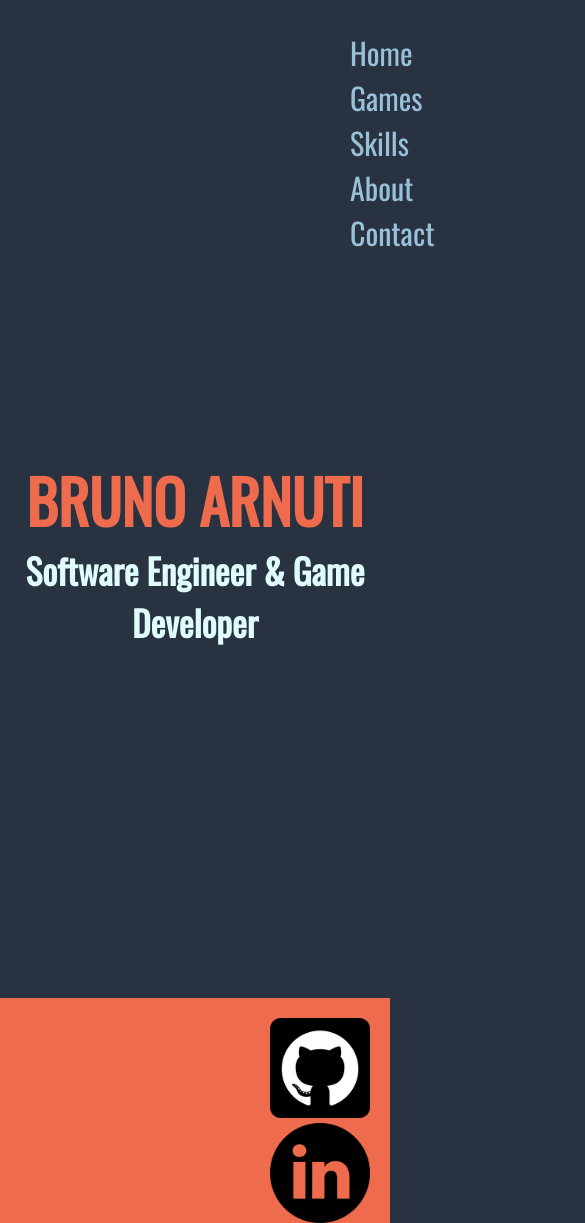
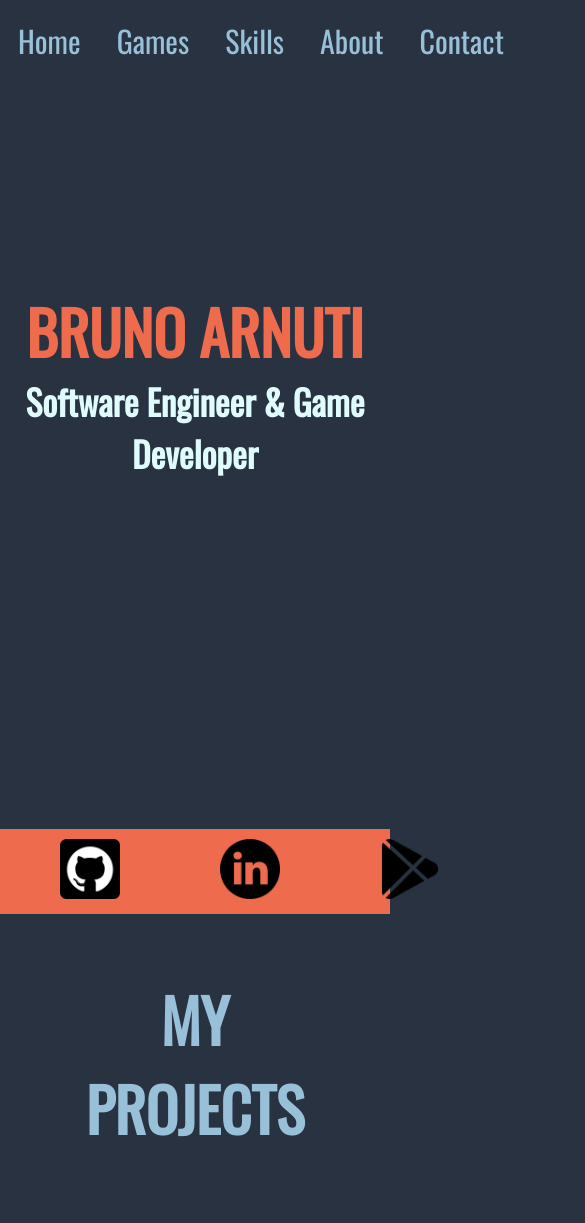
Before and after one commit to ByteAlchemist/WebDevCoderhouse, a plain HTML site: page index.html in a window 390 px wide. Shown: the top 1223 px of the page, 585 px wide, since content can reach past the window. Drawn offline with nearby package versions, Linux system fonts and the light colour scheme; a web font is replaced by a local one.

Commit message:
Home Page Responsive

```diff
--- a/css/style.css
+++ b/css/style.css
@@ -1,6 +1,6 @@
 /* Comentario */
 
-/* Reset */
+/* ---------------- Reset ----------------*/
 
 *{
     /* Propiedad para el expacio externo */
@@ -11,25 +11,7 @@
     box-sizing: border-box;
 }
 
-h1{
-    color:#EE6C4D;
-    text-align: center;
-    font-size: 60px;
-}
-
-#homeName{
-    margin-top: 200px;
-}
-
-h2{
-    color: #E0FBFC;
-    text-align: center;
-    font-size: 35px;
-}
-
-#homeDesc{
-    margin-bottom: 350px;
-}
+/* ---------------- GENERAL ----------------*/
 
 h3{
     color: #98C1D9;
@@ -41,27 +23,66 @@ body{
     font-family: 'Oswald', sans-serif;
 }
 
-header{
+/* -------------------------------- Name & Desc --------------------------------*/
+
+h1{
+    color:#EE6C4D;
+    text-align: center;
+    font-size: 60px;
+}
+
+h2{
+    color: #E0FBFC;
+    text-align: center;
+    font-size: 35px;
+}
+
+#homeName{
+    margin-top: 200px;
+}
+
+#homeDesc{
+    margin-bottom: 350px;
+}
+
+/* -------------------------------- HEADER -------------------------------- */
+
+header {
     position: sticky;
     top: 0;
 }
 
-header nav ul{
-    list-style: none;
+header div div {
+    text-align: center;
 }
 
-header nav ul li{
-    text-align: center;
+header div div a{
+    list-style: none;
     font-size: 30px;
-}
-
-header nav ul li a{
     color: #98C1D9;
     text-decoration: none;
 }
 
+#menuSelection{
+    background-color:#293241;
+    width: 100px;
+    height: 50px;
+    margin: 18px;
+}
+
+#menuGroup{
+    background-color: #293241;
+
+    /* Propiedad de flex */
+    display: flex;
+    justify-content: space-evenly;
+}
+
+/* ---------------- MAIN ---------------- */
+
 main a{
     text-decoration: none;
+
 }
 
 main p{
@@ -69,45 +90,57 @@ main p{
     font-size: 20px;
 }
 
-main div{
-    background-color: #EE6C4D;
-    padding: 20px;
-}
 
-#socialMediaGroup{
-    margin-bottom: 100px;
-}
-
-#socialMediaHome{
-    margin-right: 250px;
-    margin-left: 250px;
-}
-
-#homeGames{
-    margin-top: 100px;
-    margin-bottom: 100px;
-    background-color: #293241;
-
-}
-
-#homeGameCards{
-    background-color: #293241;
-    margin-left: 140px;
-    margin-right: 140px;
-    display: inline-block;
-}
-
-#homeGameTitle{
-    font-size: 40px;
-}
 
 main form div label{
     font-size: 35px;
 }
 
+/* ---------------- FOOTER  ----------------*/
+
 footer{
     background-color: #EE6C4D;
 }
+
+/* ---------------- SocialMedia MainPage  ----------------*/
+
+#socialMediaGroup {
+    background-color: #EE6C4D;
+    padding: 10px;
+    display: flex;
+    justify-content: space-evenly;
+}
+
+#socialMediaHome{
+    margin-right: 50px;
+    margin-left: 50px;
+}
+
+/* ------------------- GAMES & PROJECTS SECTION ------------------- */
+
+#homeGames{
+    /* margin-top: 100px;
+    margin-bottom: 100px; */
+    background-color: #293241;
+    display: flex;
+    flex-wrap: wrap;
+    justify-content: space-evenly;
+}
+
+#homeGameCards{
+    background-color: #293241;
+    padding: 20px;
+    /* margin-left: 140px; */
+    /* margin-right: 140px; */
+    /* display: inline-block; */
+}
+
+#homeGameTitle{
+    text-align: center;
+    font-size: 40px;
+}
+
+/* ---------------------------------------------------------------- */
 
 #copyright{
     color:#293241;
@@ -115,25 +148,10 @@ footer{
     text-align: center;
 }
 
-
-#menuSelection{
-    display: inline;
-    margin-left: 100px;
-    margin-right: 100px;
-}
-
-#menuGroup{
-    background-color: #293241;
-    margin-top: 30px;
-    padding-left: 250px;
-    padding-right: 100px;
-}
-
-/* Class */
-
 .subtitle{
     color: #98C1D9;
     font-size: 60px;
+    padding: 60px;
 }
 
 /* ID */
--- a/index.html
+++ b/index.html
@@ -18,29 +18,23 @@
 <body>
     <header>
         <div id="menuGroup">
-            <!-- Menu de navegacion -->
-            <nav>
-                <!-- Lista desordenada -->
-                <ul>
-                    <li id="menuSelection">
+            <div id="menuSelection">
                 <a href="index.html">Home</a>
-                    </li>
-                    <li id="menuSelection">
-                        <!-- No implementado aun, no tengo claro si ira esta pagina o no -->
+            </div>
+            <div id="menuSelection">
                 <a href="">Games</a>
-                    </li>
-                    <li id="menuSelection">
+            </div>
+            <div id="menuSelection">
                 <a href="pages/skills.html">Skills</a>
-                    </li>
-                    <li id="menuSelection">
+            </div>
+            <div id="menuSelection">
                 <a href="pages/about.html">About</a>
-                    </li>
-                    <li id="menuSelection">
+            </div>
+            <div id="menuSelection">
                 <a href="pages/contact.html">Contact</a>
-                    </li>
-                </ul>
-            </nav>
             </div>
+        </div>
+
     </header>
 
     <!-- Contenido principal -->
@@ -50,15 +44,21 @@
 
         <!-- Redes sociales -->
         <div id="socialMediaGroup">
+            <div id="socialMediaHome">
                 <a href="">
-                <img src="img/github.png" alt="" width="100" height="100" id="socialMediaHome">
+                    <img src="img/github.png" alt="" width="60" height="60">
                 </a>
+            </div>
+            <div id="socialMediaHome">
                 <a href="">
-                <img src="img/linkedin.png" alt="" width="100" height="100" id="socialMediaHome">
+                    <img src="img/linkedin.png" alt="" width="60" height="60">
                 </a>
+            </div>
+            <div id="socialMediaHome">
                 <a href="">
-                <img src="img/google-play.png" alt="" width="100" height="100" id="socialMediaHome">
+                    <img src="img/google-play.png" alt="" width="60" height="60">
                 </a>
+            </div>
         </div>
 
         <!-- Mis proyectos -->
@@ -69,8 +69,10 @@
         <div id="homeGames">
             <div id="homeGameCards">
                 <a href="pages/mygame.html" id="homeGameImage">
-                    <img src="img/game_example1.jpg" alt="" width="600" height="400">
-                    <h3 id="homeGameTitle" > Game 1 </h3>
+                    <img src="img/game_example1.png" alt="" width="600" height="400">
+                    <a href="https://globalgamejam.org/2023/games/cimarron-roots-liberty-6">
+                        <h3 id="homeGameTitle" > Cimarron (Global Game Jam 2023) </h3>
+                    </a>
                 </a>
             </div>
 
```
Also changed, not shown: img/game_example1.jpg (deleted), img/game_example1.png (added), 1 other file. Lines whose indentation alone changed are shown as unchanged.
